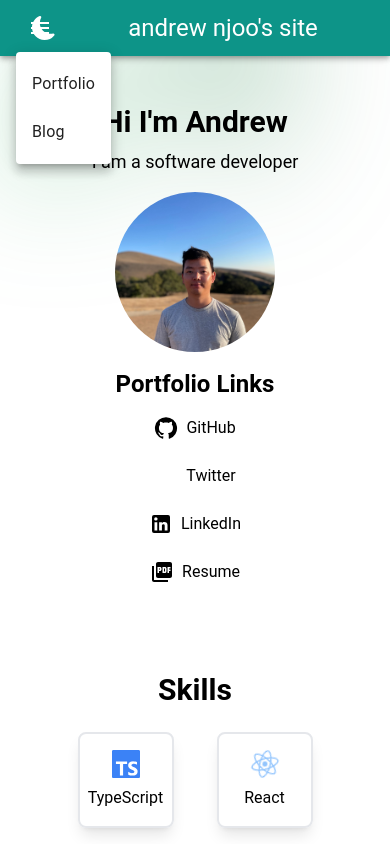
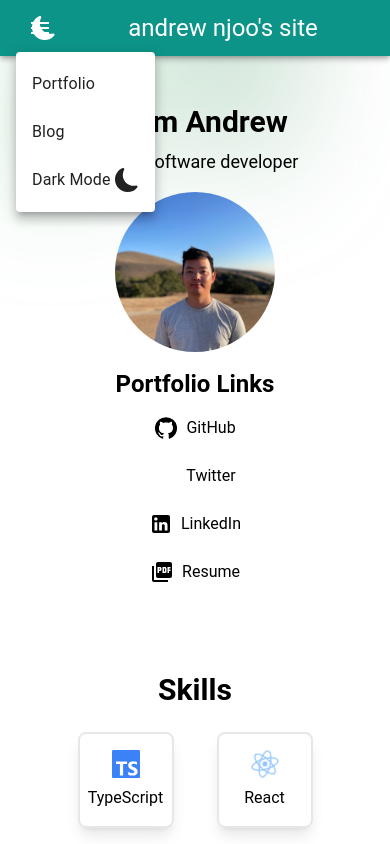
Before and after one commit to adnjoo/portfolio-website, a Next.js app: page / in a window 390 px wide. Both pictures are taken after a click on the button 40 px from the left and 28 px from the top of the page. Shown: the top 844 px of the page. Built offline with nearby package versions, Linux system fonts and the light colour scheme; some icons are missing.

Commit message:
mv mobile dark mode

```diff
--- a/src/components/NavBar.tsx
+++ b/src/components/NavBar.tsx
@@ -37,7 +37,6 @@ export default function ResponsiveAppBar(): any {
   const [anchorElNav, setAnchorElNav] = React.useState<any>(false);
   const { theme, setTheme } = useTheme();
   const pathname = usePathname();
-  console.log(pathname);
 
   const handleOpenNavMenu = (event: any): any => {
     setAnchorElNav(anchorElNav ? false : event.currentTarget);
@@ -81,7 +80,7 @@ export default function ResponsiveAppBar(): any {
           </Box>
           {theme === 'dark' ? (
             <MenuItem
-              className='absolute right-0 my-2 text-sky-200 transition duration-200 ease-in-out hover:text-sky-400 md:relative md:flex'
+              className='my-2 hidden text-slate-200 transition duration-200 ease-in-out hover:text-slate-400 md:relative md:flex'
               onClick={() => {
                 setTheme('light');
               }}
@@ -90,7 +89,7 @@ export default function ResponsiveAppBar(): any {
             </MenuItem>
           ) : (
             <MenuItem
-              className='absolute right-0 my-2 text-sky-200 transition duration-200 ease-in-out hover:text-sky-400 md:relative md:flex'
+              className='my-2 hidden text-slate-200 transition duration-200 ease-in-out hover:text-slate-400 md:relative md:flex'
               onClick={() => {
                 setTheme('dark');
               }}
@@ -136,6 +135,19 @@ export default function ResponsiveAppBar(): any {
                   {page.name}
                 </MenuItem>
               ))}
+              <MenuItem
+                className='my-2 text-sky-600 transition duration-200 ease-in-out hover:text-sky-400'
+                onClick={() => {
+                  setTheme(theme === 'dark' ? 'light' : 'dark');
+                }}
+              >
+                {theme === 'dark' ? 'Light Mode' : 'Dark Mode'}
+                {theme === 'dark' ? (
+                  <BsFillSunFill className='ml-1' size={24} />
+                ) : (
+                  <BsMoonFill className='ml-1' size={24} />
+                )}
+              </MenuItem>
             </Menu>
           </Box>
           {/* Mobile View Title Text */}
```
